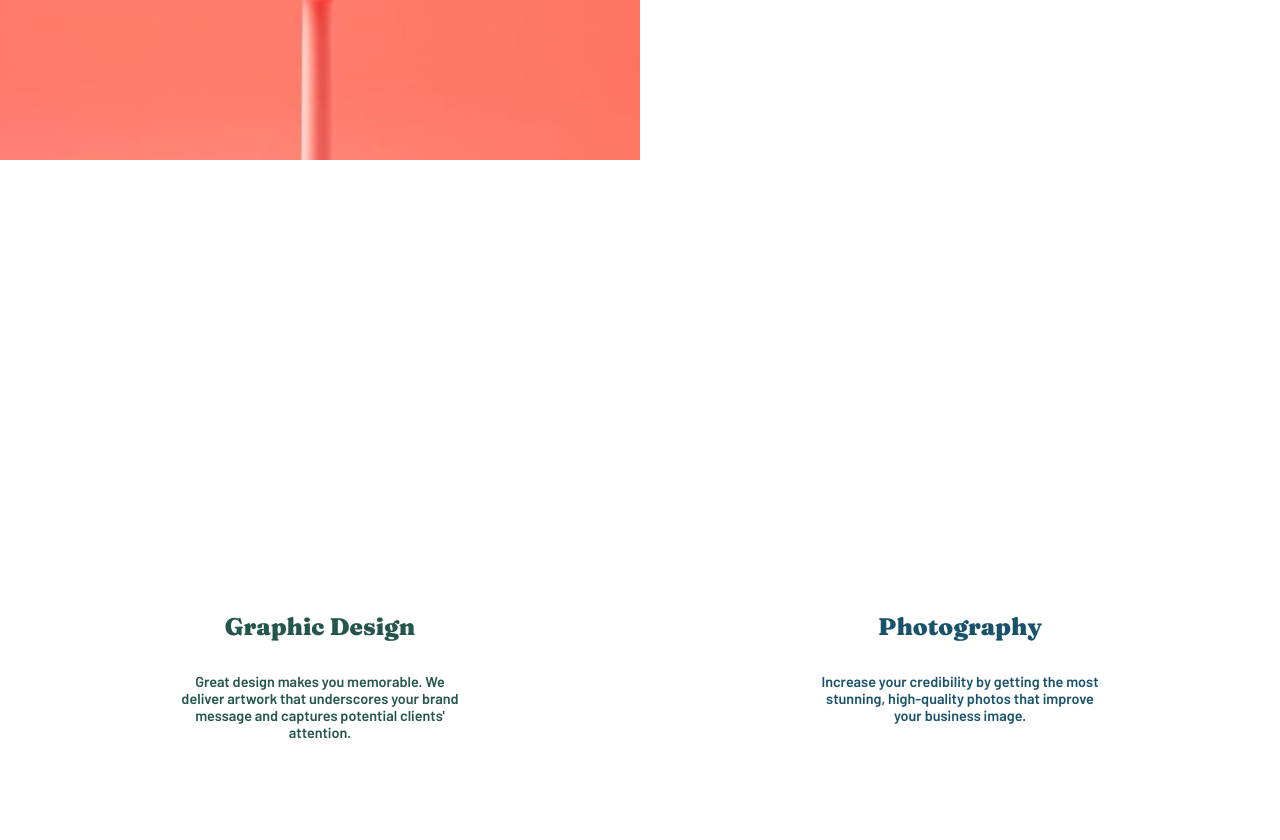
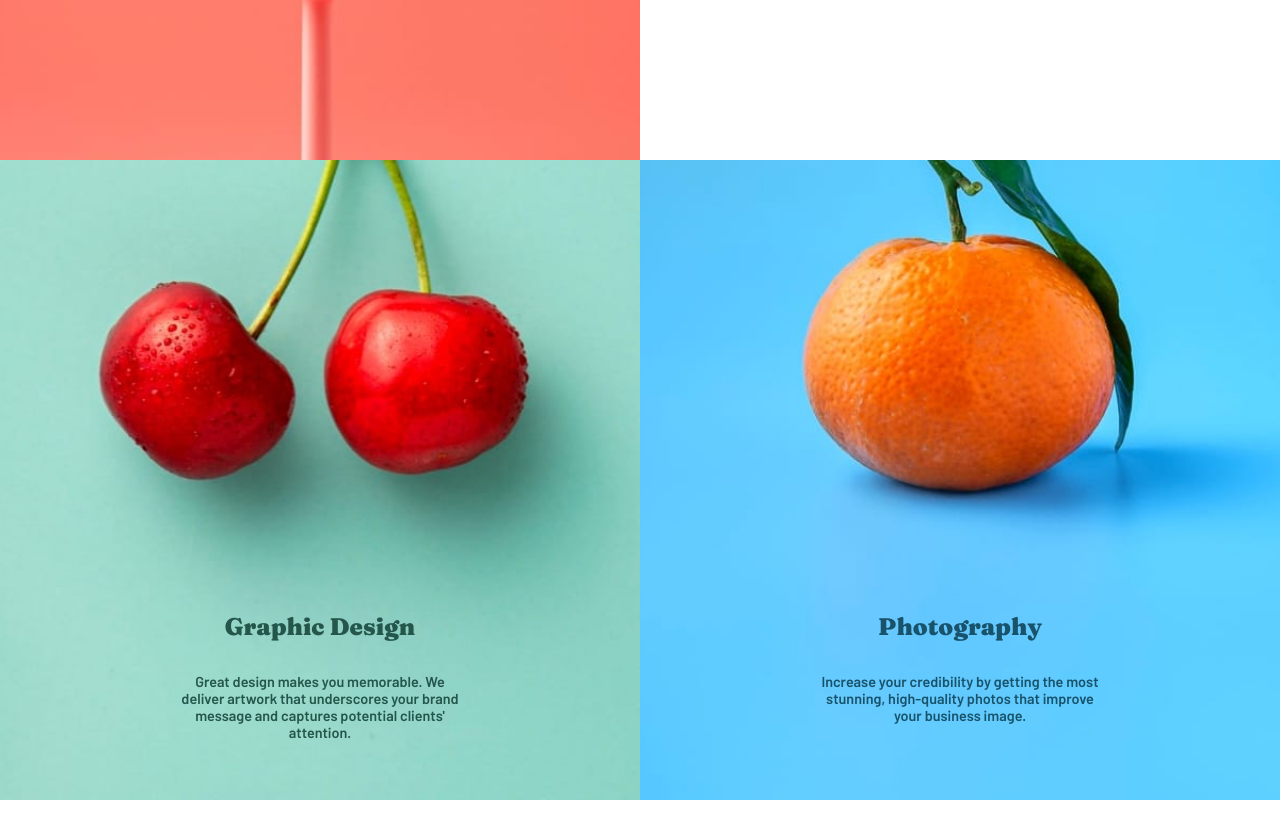
Before and after one commit to kanuos/FEM-sunnyside, a plain HTML site: page index.html in a window 1280 px wide. Shown: the part 1760-2600 px from the top of the page. Drawn offline with nearby package versions, Linux system fonts and the light colour scheme; the site is published under a folder, as on GitHub Pages, so addresses that start at the root find nothing.

Commit message:
fixed image url error

```diff
--- a/index.html
+++ b/index.html
@@ -53,7 +53,6 @@
           <source
             media="(max-width: 375px)"
             srcset="./images/mobile/image-transform.jpg"
-            sizes="100vw"
           />
           <img
             src="./images/desktop/image-transform.jpg"
@@ -77,7 +76,6 @@
           <source
             media="(max-width: 375px)"
             srcset="./images/mobile/image-stand-out.jpg"
-            sizes="100vw"
           />
           <img
             src="./images/desktop/image-stand-out.jpg"
--- a/style.css
+++ b/style.css
@@ -274,10 +274,10 @@ header {
 }
 
 .box--1 {
-  background-image: url(/images/mobile/image-graphic-design.jpg);
+  background-image: url("./images/mobile/image-graphic-design.jpg");
 }
 .box--2 {
-  background-image: url(/images/mobile/image-photography.jpg);
+  background-image: url("./images/mobile/image-photography.jpg");
 }
 
 .content__text--sub {
@@ -437,7 +437,7 @@ MEDIA Queries
 @media screen and (min-width: 640px) {
   header {
     height: var(--lg-box);
-    background-image: url(images/desktop/image-header.jpg);
+    background-image: url("./images/desktop/image-header.jpg");
   }
   .header-content {
     height: 80%;
@@ -452,10 +452,10 @@ MEDIA Queries
     height: 15rem;
   }
   .box--1 {
-    background-image: url(/images/desktop/image-graphic-design.jpg);
+    background-image: url("./images/desktop/image-graphic-design.jpg");
   }
   .box--2 {
-    background-image: url(/images/desktop/image-photography.jpg);
+    background-image: url("./images/desktop/image-photography.jpg");
   }
 }
 @media screen and (min-width: 768px) {
```
